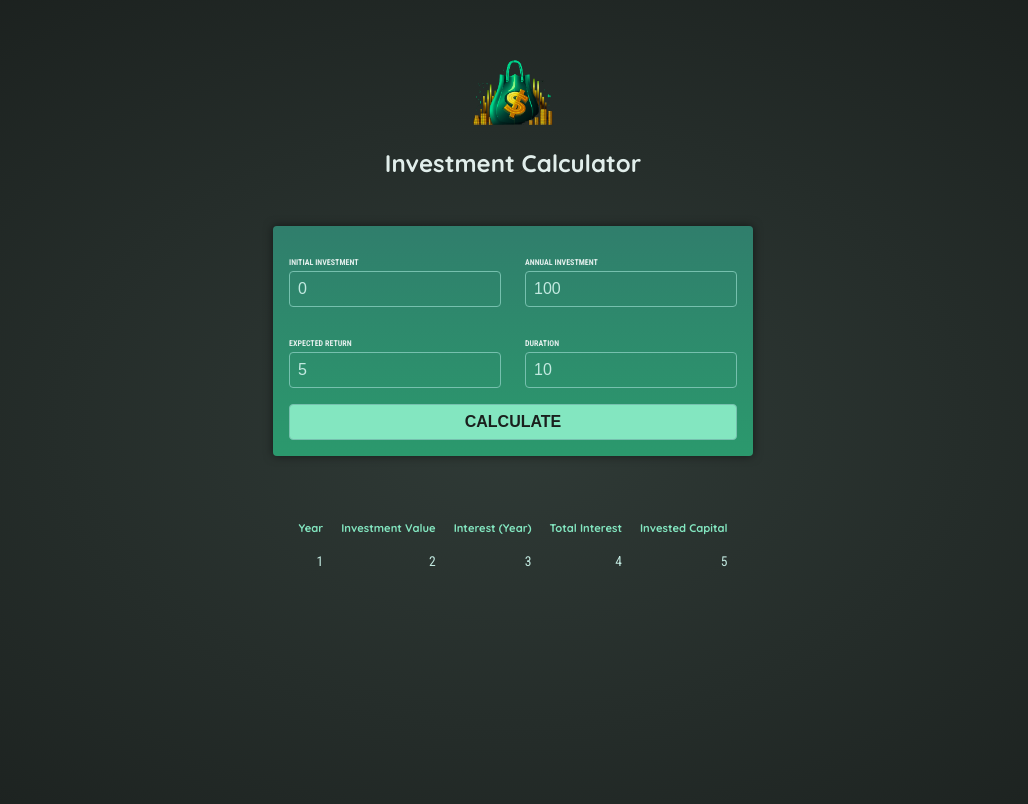
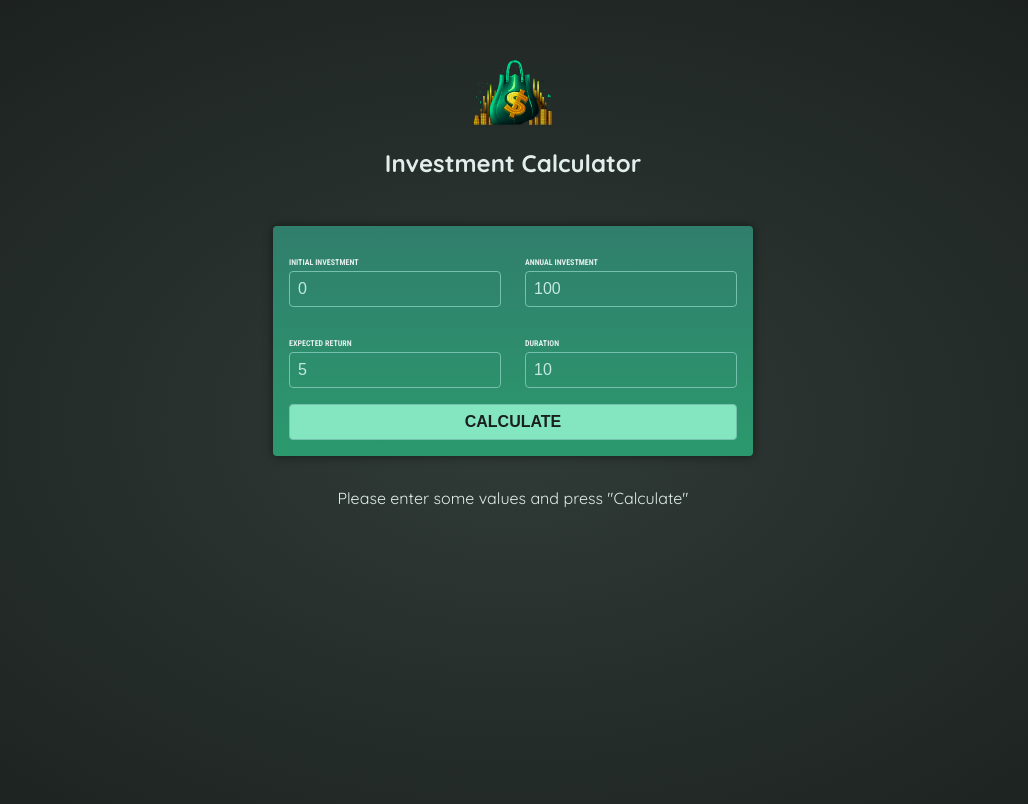
Before and after one commit to RichBurman/Investment-Angular-Practise-App, an Angular app: page / in a window 1280 px wide. Shown: the top 804 px of the page, without its empty margins (127-1155 px from the left). Built offline with nearby package versions, Linux system fonts and the light colour scheme.

Commit message:
Bind investment results data to the InvestmentResultsComponent and update template for dynamic rendering

```diff
--- a/src/app/app.component.html
+++ b/src/app/app.component.html
@@ -2,4 +2,4 @@
 
 <app-user-input (calculate)="calculateInvestmentResults($event)"/>
 
-<app-investment-results />
+<app-investment-results [results]="resultsData" />
--- a/src/app/app.component.ts
+++ b/src/app/app.component.ts
@@ -11,6 +11,15 @@
   imports: [HeaderComponent, UserInputComponent, InvestmentResultsComponent],
 })
 export class AppComponent {
+
+  resultsData?: {
+    year: number,
+    interest: number,
+    valueEndOfYear: number,
+    annualInvestment: number,
+    totalInterest: number,
+    totalAmountInvested: number,
+  }[];
   calculateInvestmentResults(data: InvestmentInput) {
     const { initialInvestment, annualInvestment, expectedReturn, duration } =
       data;
@@ -34,6 +43,6 @@
       });
     }
 
-    console.log(annualData);
+    this.resultsData = annualData;
   }
 }
--- a/src/app/investment-results/investment-results.component.html
+++ b/src/app/investment-results/investment-results.component.html
@@ -1,18 +1,27 @@
+@if (!results()) {
+<p class="center">Please enter some values and press "Calculate"</p>
+} @else {
+
 <table>
   <thead>
-    <th>Year</th>
-    <th>Investment Value</th>
-    <th>Interest (Year)</th>
-    <th>Total Interest</th>
-    <th>Invested Capital</th>
+    <tr>
+      <th>Year</th>
+      <th>Investment Value</th>
+      <th>Interest (Year)</th>
+      <th>Total Interest</th>
+      <th>Invested Capital</th>
+    </tr>
   </thead>
   <tbody>
+    @for (result of results(); track result.year) {
     <tr>
-        <td>1</td>
-        <td>2</td>
-        <td>3</td>
-        <td>4</td>
-        <td>5</td>
+      <td>{{ result.year }}</td>
+      <td>{{ result.valueEndOfYear }}</td>
+      <td>{{ result.interest }}</td>
+      <td>{{ result.totalInterest }}</td>
+      <td>{{ result.totalAmountInvested }}</td>
     </tr>
+    }
   </tbody>
 </table>
+}
--- a/src/app/investment-results/investment-results.component.ts
+++ b/src/app/investment-results/investment-results.component.ts
@@ -5,19 +5,17 @@
   standalone: true,
   imports: [],
   templateUrl: './investment-results.component.html',
-  styleUrl: './investment-results.component.css'
+  styleUrl: './investment-results.component.css',
 })
 export class InvestmentResultsComponent {
-
-  // initialInvestment = input.required<number>();
-  // annualInvestment = input.required<number>();
-
-  // expectedReturn = input.required<number>();
-
-  // duration = input.required<number>()
-
-
-
+  results = input<{
+    year: number,
+    interest: number,
+    valueEndOfYear: number,
+    annualInvestment: number,
+    totalInterest: number,
+    totalAmountInvested: number,
+  }[]>();
 
 
 }
```
